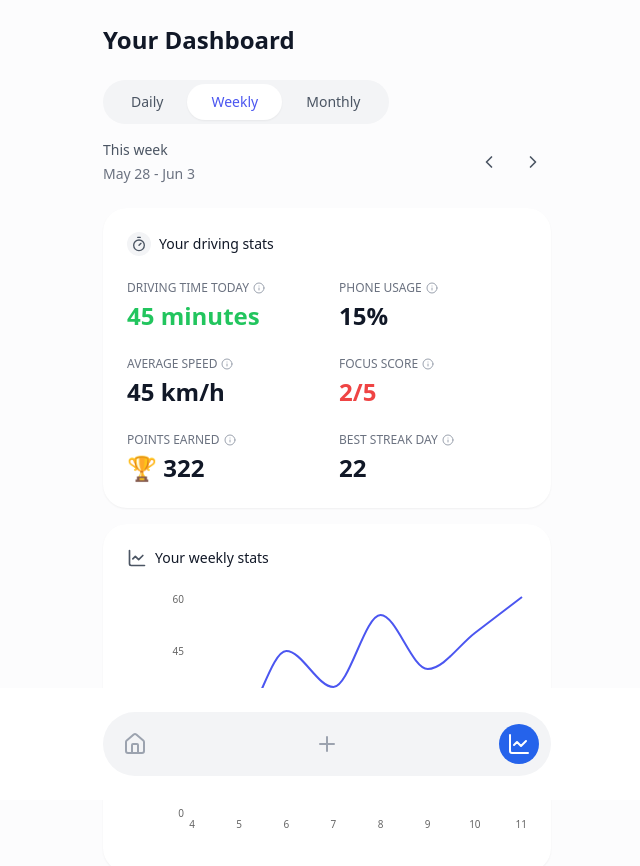
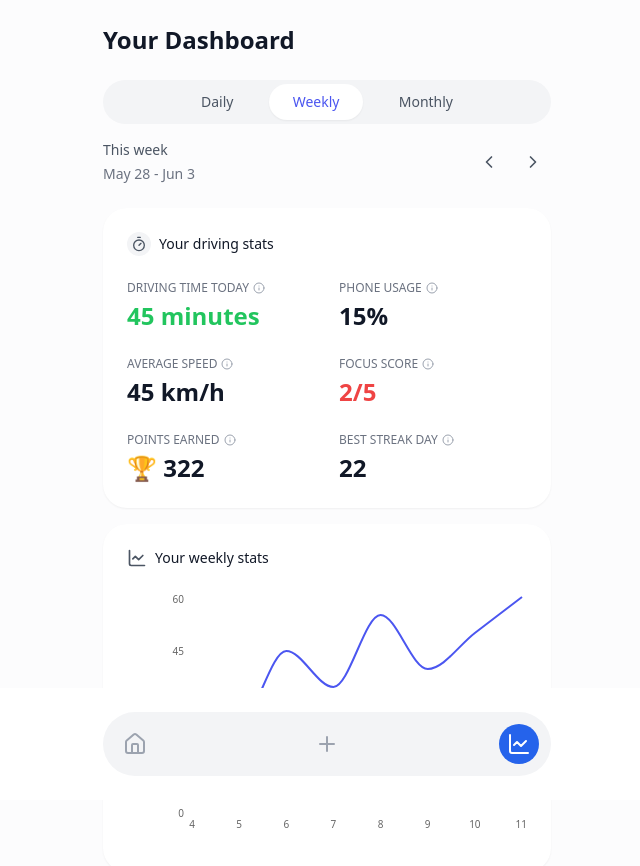
Before and after one commit to pierdiruzza/qosho, a React (Vite) app: page /dashboard in a window 1280 px wide. Shown: the top 866 px of the page, without its empty margins (313-953 px from the left). Built offline with nearby package versions, Linux system fonts and the light colour scheme; a web font is replaced by a local one; what @supabase/auth-helpers-react would draw is missing.

Commit message:
Make section full width
Update layout to ensure the specified section spans the entire width of the screen and is centered.
[skip gpt_engineer]

```diff
--- a/src/pages/Dashboard.tsx
+++ b/src/pages/Dashboard.tsx
@@ -16,7 +16,8 @@ const Dashboard = () => {
         <h1 className="text-2xl font-bold text-gray-900">Your Dashboard</h1>
 
         <div className="flex flex-col gap-4">
-          <div className="bg-gray-100 p-1 rounded-full flex justify-between w-fit">
+          <div className="w-full flex justify-center bg-gray-100 p-1 rounded-full">
+            <div className="flex justify-between w-full max-w-[300px]">
               {['Daily', 'Weekly', 'Monthly'].map((period) => (
                 <button
                   key={period}
@@ -30,6 +31,7 @@ const Dashboard = () => {
                   {period}
                 </button>
               ))}
+            </div>
           </div>
 
           <div className="flex items-center justify-between">
```
Lines whose indentation alone changed are shown as unchanged.
